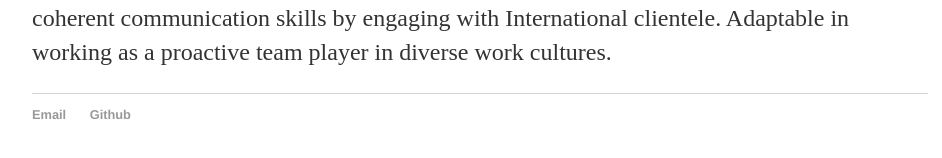
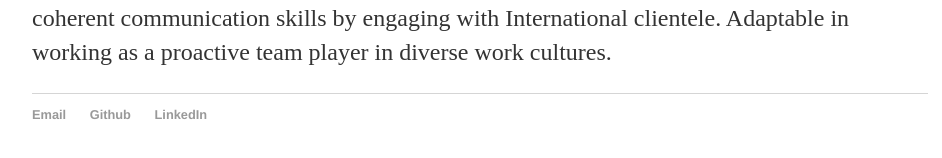
Before and after one commit to ayan-ghosh103/ayan-ghosh103.github.io, a Jekyll site: the page built from about/index.html, in a window 1280 px wide. Shown: the part 296-454 px from the top of the page, without its empty margins (160-1102 px from the left). Built offline with Jekyll 4.4.1, drawn with Linux system fonts in a browser that asks for light colours.

Commit message:
Update default.html

```diff
--- a/_layouts/default.html
+++ b/_layouts/default.html
@@ -23,6 +23,7 @@
 	    		<ul>
 	        		<li><a href="mailto:ayan_ghosh@outlook.com">Email</a></li>
 	        		<li><a href="https://github.com/ayan-ghosh103">Github</a></li>
+				<li><a href="https://www.linkedin.com/in/ayanghosh1305">LinkedIn</a></li>
 				</ul>
 			</footer>
 		</body>
```
